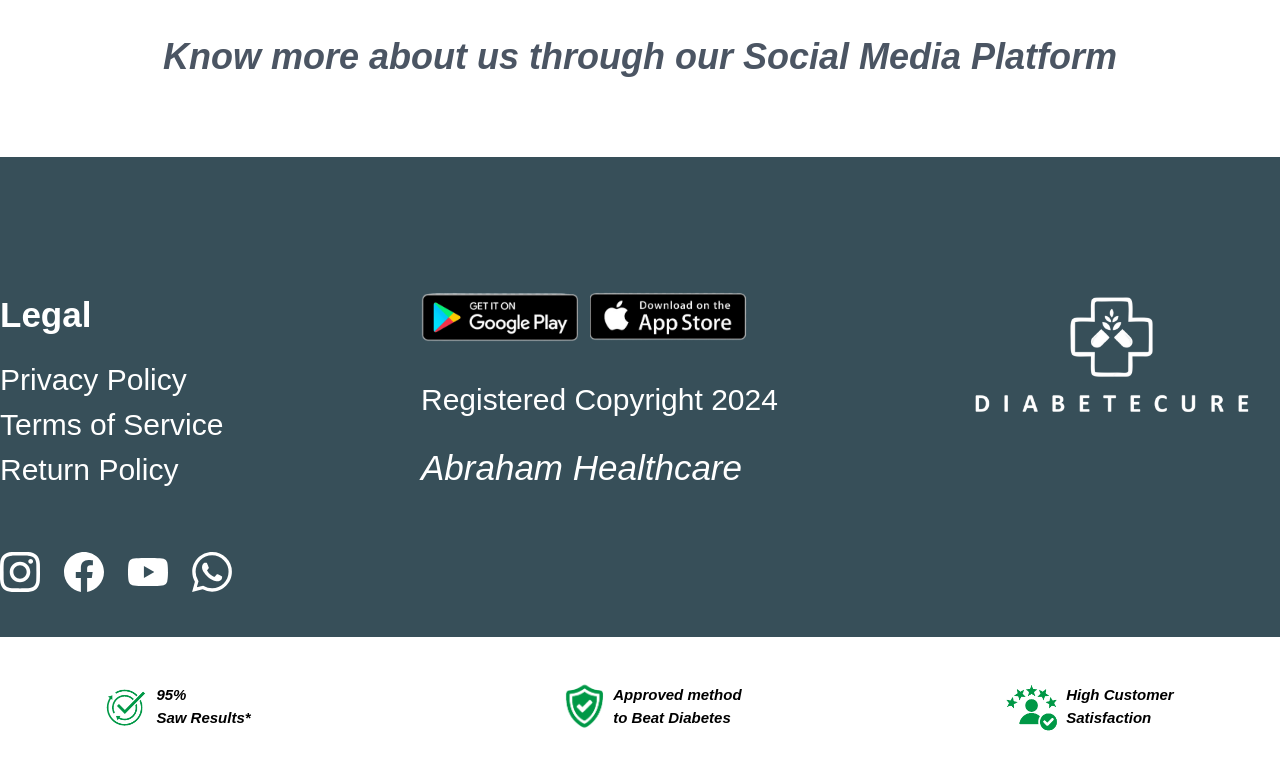
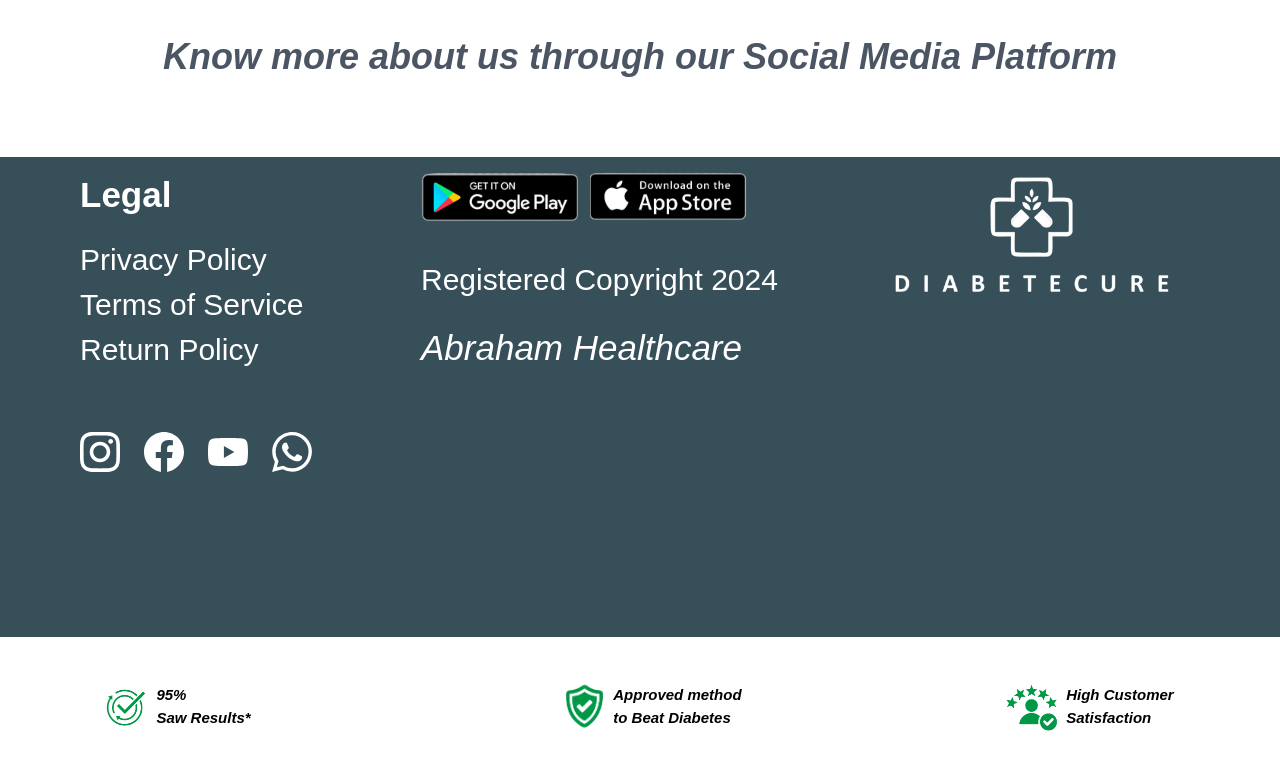
Before and after one commit to passionateSandy2004/demo-10, a plain HTML site: page index.html in a window 1280 px wide. Shown: the part 4104-4873 px from the top of the page. Drawn offline with nearby package versions, Linux system fonts and the light colour scheme; a web font is replaced by a local one.

Commit message:
Update index.html

```diff
--- a/index.html
+++ b/index.html
@@ -354,7 +354,7 @@
     </footer>
 
     <!--desktop-->
-    <footer class="hidden md:block bg-[#374f59] text-white py-8 h-[480px] md:py-20">
+    <footer class="hidden md:block bg-[#374f59] text-white  h-[480px] md:px-20">
         <div class="container mx-auto mt-10">
             <div class="flex flex-col md:flex-row justify-between ">
                 <!-- Legal links -->
```
